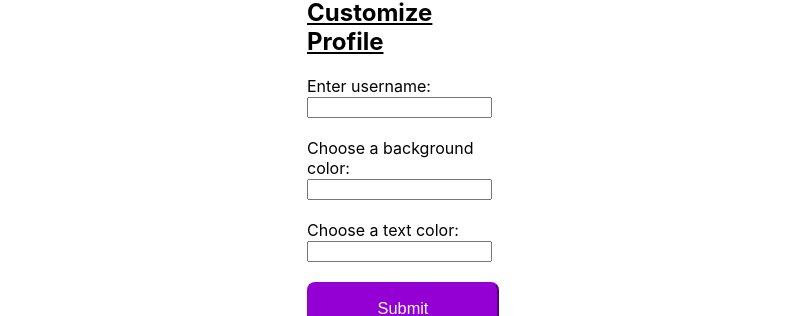
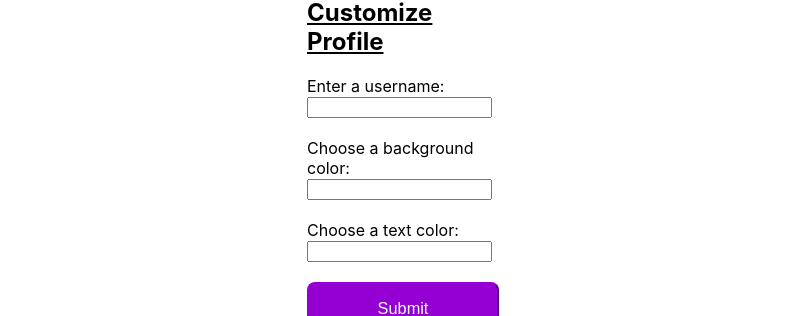
Before and after one commit to shezalam29/bankofreact, a React (Create React App) app: page / in a window 1280 px wide. Both pictures are taken after a click on the button "Customize Profile". Shown: the part 392-708 px from the top of the page, without its empty margins (237-1040 px from the left). Built offline with nearby package versions, Linux system fonts and the light colour scheme; no server answers.

Commit message:
Minor grammar changes

```diff
--- a/src/App.js
+++ b/src/App.js
@@ -13,4 +13,5 @@ const App = () => {
   );
 }
 
+
 export default App;
--- a/src/components/Form.js
+++ b/src/components/Form.js
@@ -26,7 +26,7 @@ const Form = () => {
                 </div>
                 <h2 class = 'center'><u>Customize Profile</u></h2>
                 <form class = 'center'>
-                    Enter username:
+                    Enter a username:
                     <input type="text" id='usr' />
                     <br></br>
                     <br></br>
```
